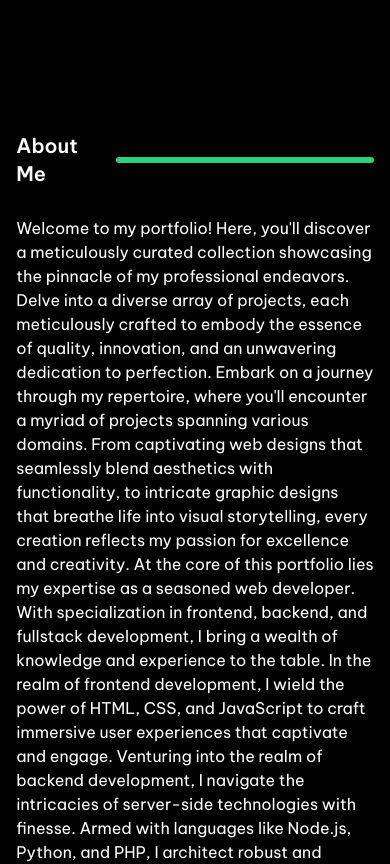
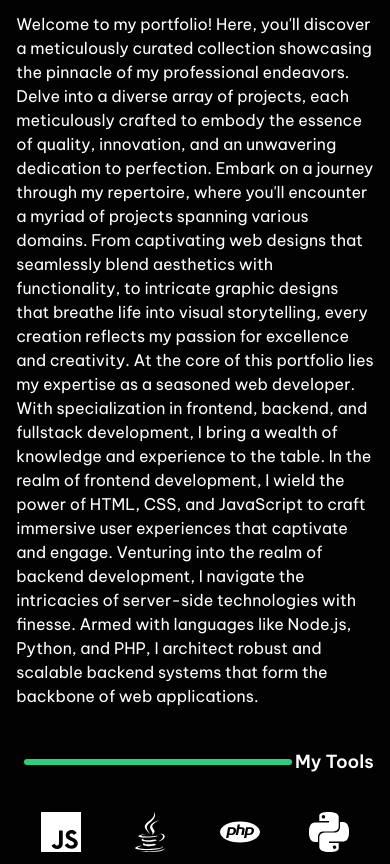
Before and after one commit to fajarikas/ajangs-portfolio, a React (Vite) app: page / in a window 390 px wide. Shown: the part 920-1784 px from the top of the page. Built offline with nearby package versions, Linux system fonts and the light colour scheme.

Commit message:
fix display

```diff
--- a/src/Components/Header/TextLeft.jsx
+++ b/src/Components/Header/TextLeft.jsx
@@ -1,7 +1,7 @@
 const TextLeft = ({ title }) => {
   return (
     <div className="flex items-center justify-between ">
-      <p className="text-white text-xl md:text-4xl font-semibold">{title}</p>
+      <p className="text-white text-lg md:text-4xl font-semibold">{title}</p>
       <div className="bg-green w-9/12 md:w-10/12 h-1.5 rounded-full ml-2"></div>
     </div>
   );
--- a/src/Components/Header/TextRight.jsx
+++ b/src/Components/Header/TextRight.jsx
@@ -2,7 +2,7 @@ const TextRight = ({ title }) => {
   return (
     <div className="flex items-center justify-between ">
       <div className="bg-green w-9/12 md:w-10/12 h-1.5 rounded-full ml-2"></div>
-      <p className="text-white text-xl md:text-4xl font-semibold">{title}</p>
+      <p className="text-white text-lg md:text-4xl font-semibold">{title}</p>
     </div>
   );
 };
--- a/src/Components/Hero/HomeHero.jsx
+++ b/src/Components/Hero/HomeHero.jsx
@@ -23,15 +23,14 @@ const HomeHero = () => {
 
   return (
     <div className="h-screen relative">
-      <div className="h-screen">
       <Fade cascade={true}>
-          <div className="h-screen block md:flex items-center space-x-16 md:pt-0 pt-28 w-full mx-auto">
+        <div className="min-h-screen md:h-screen block md:flex items-center space-x-16 md:pt-0 pt-28 w-full mx-auto">
           <img
             src={ProfileImage}
             alt="Profile"
-              className="w-9/12 mx-auto md:mx-0 md:w-1/3 border-4 border-green rounded-2xl p-1   "
+            className="w-9/12 mx-auto md:mx-0 md:w-1/3 border-4 border-green rounded-2xl p-1"
           />
-            <div className="w-9/12 md:w-3/4  md:mt-0 mt-5">
+          <div className="w-9/12 md:w-3/4 md:mt-0 mt-5">
             <p className="text-green text-lg text-left">Hello 👋 I am</p>
             <p className="font-semibold text-4xl md:text-7xl text-white">
               Fajar Ika<span className="text-green"> Saputra</span>,
@@ -41,9 +40,8 @@ const HomeHero = () => {
               <span className="text-white"> Developer</span>
             </p>
             <p className="text-white text-justify md:text-left md:w-full mt-5 md:mt-24 font-light text-sm md:text-base">
-                Within this portfolio, you'll find a curated collection of my
-                best work, including web development, design, and branding
-                projects.
+              Within this portfolio, you'll find a curated collection of my best
+              work, including web development, design, and branding projects.
             </p>
 
             <div className="mt-5 md:mt-10">
@@ -51,11 +49,10 @@ const HomeHero = () => {
             </div>
           </div>
         </div>
-          <div className="hidden md:inline md:absolute static mt-48 md:mt-0 md:bottom-0 md:left-0 md:right-0 md:mb-8 ">
+        <div className="absolute bottom-16 md:bottom-0 left-0 right-0 ">
           <FollowMe />
         </div>
       </Fade>
-      </div>
     </div>
   );
 };
--- a/src/Pages/Home/Home.jsx
+++ b/src/Pages/Home/Home.jsx
@@ -12,7 +12,7 @@ const Home = () => {
       <div className="h-screen">
         <HomeHero />
       </div>
-      <div className="mt-52 md:mt-10">
+      <div className="mt-1 md:mt-10">
         <AboutMe
           content="Welcome to my portfolio! Here, you'll discover a meticulously curated collection showcasing the pinnacle of my professional endeavors. Delve into a diverse array of projects, each meticulously crafted to embody the essence of quality, innovation, and an unwavering dedication to perfection.
           Embark on a journey through my repertoire, where you'll encounter a myriad of projects spanning various domains. From captivating web designs that seamlessly blend aesthetics with functionality, to intricate graphic designs that breathe life into visual storytelling, every creation reflects my passion for excellence and creativity.
@@ -24,9 +24,11 @@ const Home = () => {
           <Tools />
         </div>
       </div>
-      <div className="inline md:hidden  mt-48 md:mt-0 md:bottom-0 md:left-0 md:right-0 md:mb-8 ">
-        <FollowMe />
-      </div>
+      {/* <Fade>
+        <div className="inline md:hidden  mt-48 md:mt-0 md:bottom-0 md:left-0 md:right-0 md:mb-8 ">
+          <FollowMe />
+        </div>
+      </Fade> */}
     </>
   );
 };
```
Lines whose indentation alone changed are shown as unchanged.
